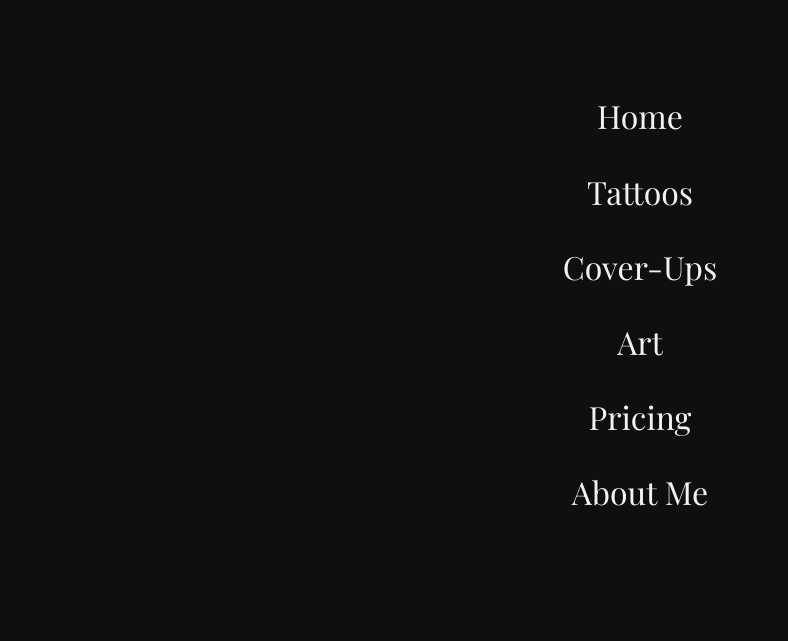
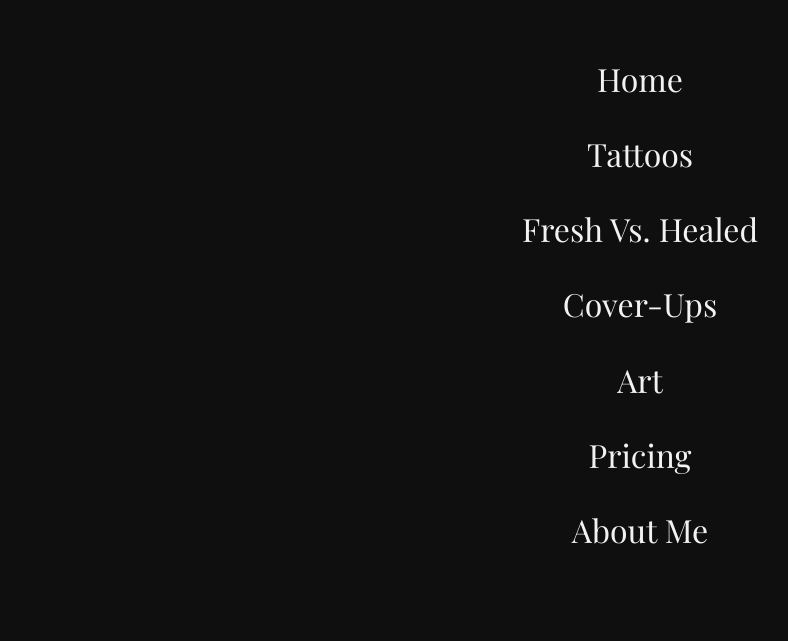
Before and after one commit to whitewolftheartist/tattoo-site, a plain HTML site: page art.html in a window 1280 px wide. Both pictures are taken after a click on the button 38 px from the left and 42 px from the top of the page. Shown: the part 96-737 px from the top of the page, without its empty margins (0-788 px from the left). Drawn offline with nearby package versions, Linux system fonts and the light colour scheme; a web font is replaced by a local one.

Commit message:
Add 'Fresh Vs. Healed' link to navigation menu on art page

```diff
--- a/art.html
+++ b/art.html
@@ -29,6 +29,7 @@
     <button class="menu-close" aria-label="Close menu">&times;</button>
     <a href="index.html">Home</a>
     <a href="portfolio.html">Tattoos</a>
+    <a href="fresh-vs-healed.html">Fresh Vs. Healed</a>
     <a href="coverups.html">Cover-Ups</a>
     <a href="art.html">Art</a>
     <a href="pricing.html">Pricing</a>
```
